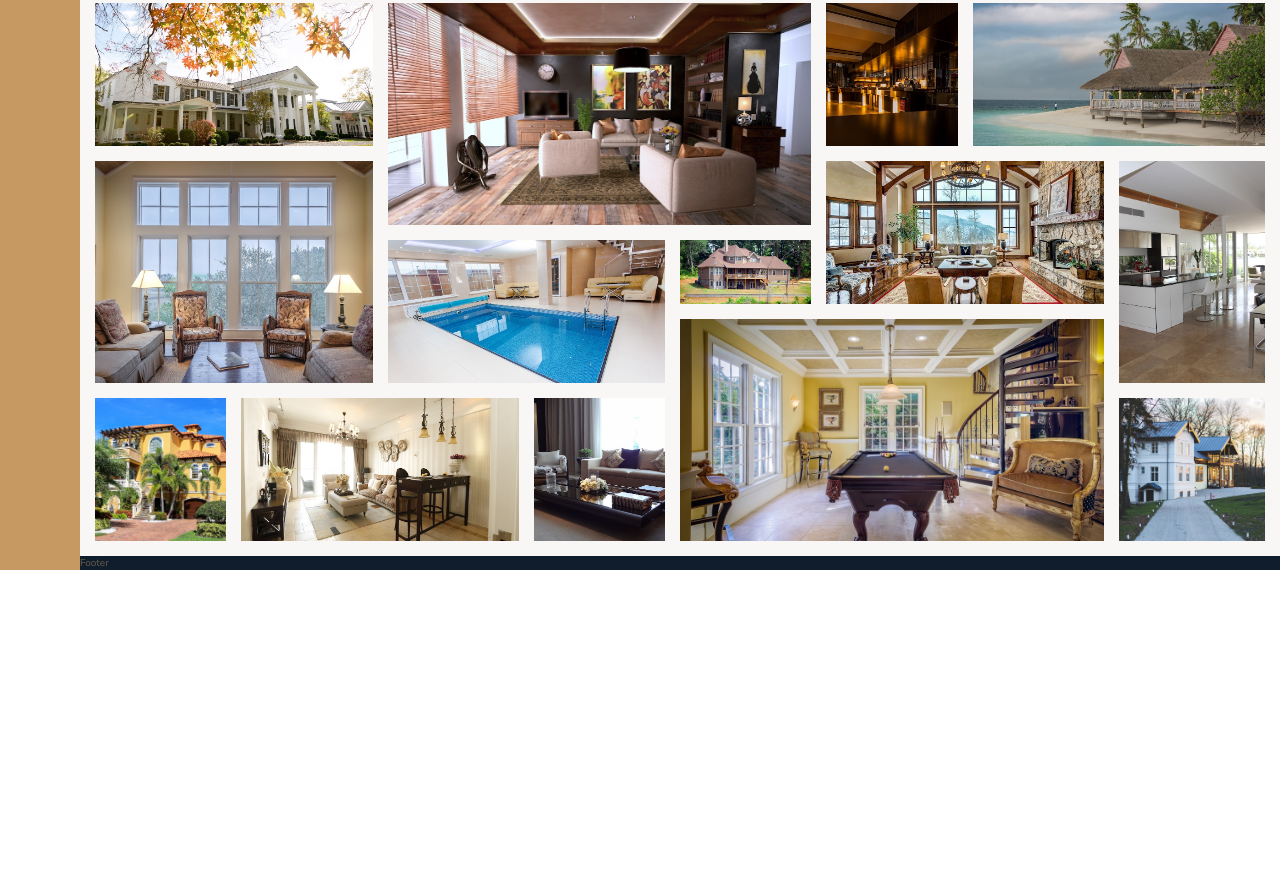
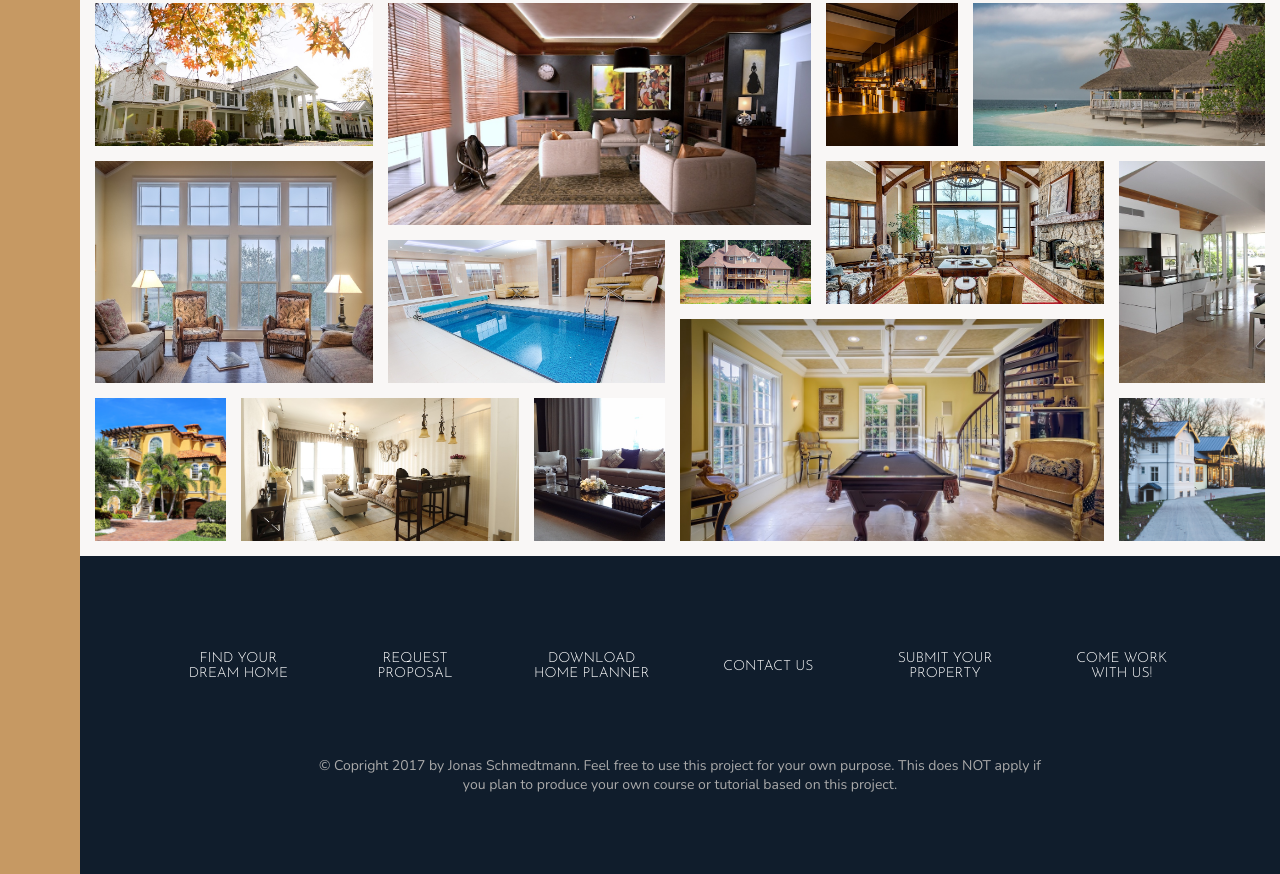
Before and after one commit to David-bui83/nexter, a website: page index.html in a window 1280 px wide. Shown: the part 3059-3933 px from the top of the page. Before the commit the page ends 3629 px from the top, so only its background shows below. Drawn offline with nearby package versions, Linux system fonts and the light colour scheme.

Commit message:
done with footer

```diff
--- a/index.html
+++ b/index.html
@@ -329,7 +329,17 @@
         </section>
 
         <footer class="footer">
-            Footer
+            <ul class="nav">
+                <li class="nav__item"><a href="#" class="nav__link">Find your dream home</a></li>
+                <li class="nav__item"><a href="#" class="nav__link">Request proposal</a></li>
+                <li class="nav__item"><a href="#" class="nav__link">Download home planner</a></li>
+                <li class="nav__item"><a href="#" class="nav__link">Contact us</a></li>
+                <li class="nav__item"><a href="#" class="nav__link">Submit your property</a></li>
+                <li class="nav__item"><a href="#" class="nav__link">Come work with us!</a></li>
+            </ul>
+            <p class="copyright">
+                &copy; Copright 2017 by Jonas Schmedtmann. Feel free to use this project for your own purpose. This does NOT apply if you plan to produce your own course or tutorial based on this project.
+            </p>
         </footer>
     </body>
 </html>
--- a/sass/_footer.scss
+++ b/sass/_footer.scss
@@ -1,4 +1,44 @@
 .footer {
   background-color: $color-secondary;
   grid-column: full-start / full-end;
+  padding: 8rem;
 }
+
+.nav {
+  list-style: none;
+
+  display: grid;
+  grid-template-columns: repeat(auto-fit, minmax(15rem, 1fr));
+  grid-gap: 2rem;
+  align-items: center;
+
+  &__link:link,
+  &__link:visited {
+    font-size: 1.4rem;
+    color: #fff;
+    text-decoration: none;
+    font-family: $font-display;
+    text-transform: uppercase;
+    text-align: center;
+    padding: 1.5rem;
+    display: block;
+    transition: all .2s;
+
+  }
+
+  &__link:hover,
+  &__link:active {
+    background-color: rgba($color: (#fff), $alpha: .05);
+    transform: translateY(-3px);
+  }
+}
+
+.copyright {
+  font-size: 1.4rem;
+  color: $color-grey-light-2;
+  margin-top: 6rem;
+  margin-right: auto;
+  margin-left: auto;
+  text-align: center;
+  width: 70%;
+}
```
Also changed, not shown: css/style.css.
